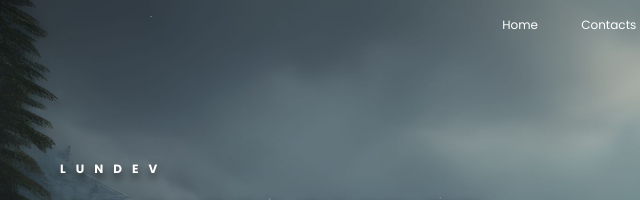
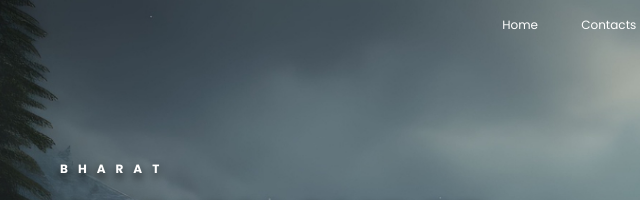
Before and after one commit to Bharat45bk/Animal-web-page-slider, a plain HTML site: page animal slider css/index.html in a window 1280 px wide. Shown: the top 200 px of the page, 18-658 px from the left. Drawn offline with Linux system fonts and the light colour scheme.

Commit message:
Update index.html

```diff
--- a/animal slider css/index.html
+++ b/animal slider css/index.html
@@ -23,7 +23,7 @@
             <div class="item">
                 <img src="img/img1.jpg">
                 <div class="content">
-                    <div class="author">LUNDEV</div>
+                    <div class="author">BHARAT</div>
                     <div class="title">DESIGN SLIDER</div>
                     <div class="topic">ANIMAL</div>
                     <div class="des">
@@ -39,7 +39,7 @@
             <div class="item">
                 <img src="img/img2.jpg">
                 <div class="content">
-                    <div class="author">LUNDEV</div>
+                    <div class="author">BHARAT</div>
                     <div class="title">DESIGN SLIDER</div>
                     <div class="topic">ANIMAL</div>
                     <div class="des">
@@ -54,7 +54,7 @@
             <div class="item">
                 <img src="img/img3.jpg">
                 <div class="content">
-                    <div class="author">LUNDEV</div>
+                    <div class="author">BHARAT</div>
                     <div class="title">DESIGN SLIDER</div>
                     <div class="topic">ANIMAL</div>
                     <div class="des">
@@ -69,7 +69,7 @@
             <div class="item">
                 <img src="img/img4.jpg">
                 <div class="content">
-                    <div class="author">LUNDEV</div>
+                    <div class="author">BHARAT</div>
                     <div class="title">DESIGN SLIDER</div>
                     <div class="topic">ANIMAL</div>
                     <div class="des">
```
